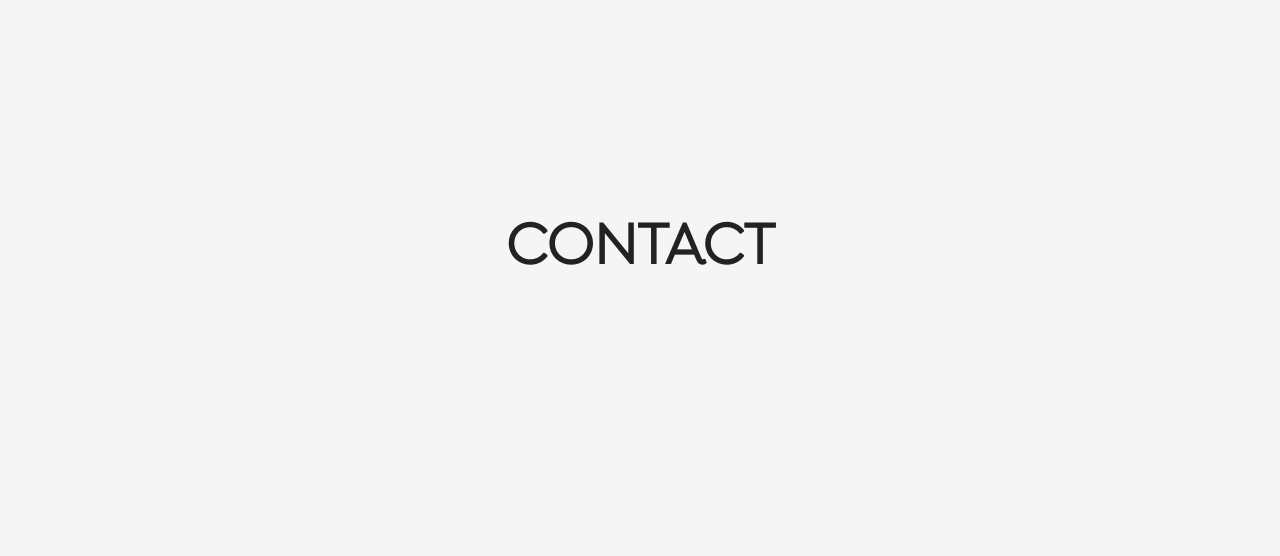
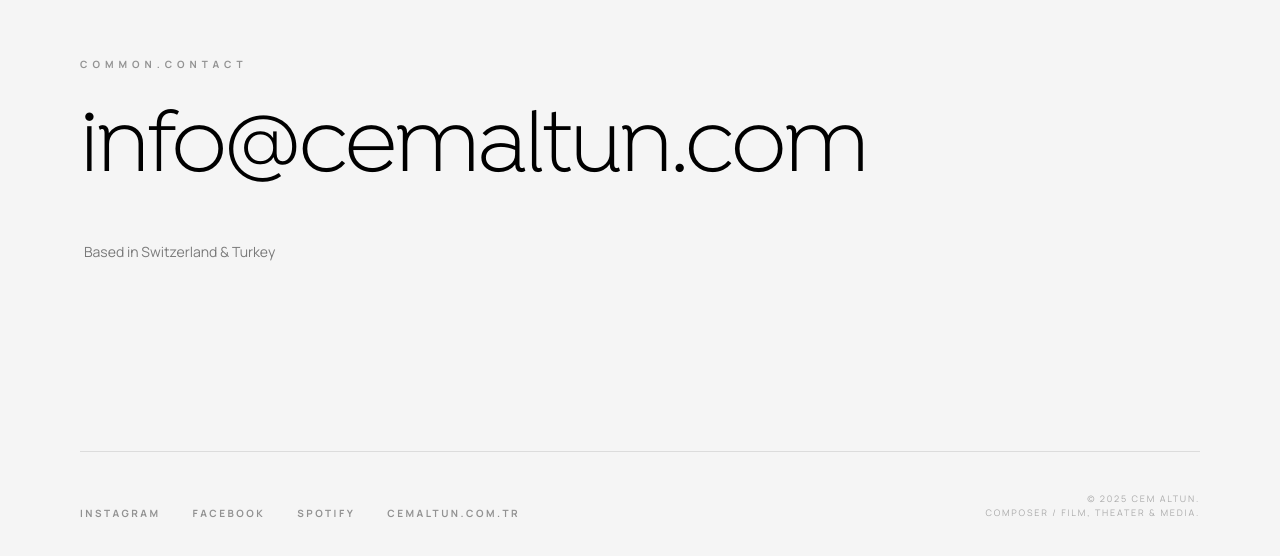
Before and after one commit to emrahburak/cemaltun.ch, a React (Vite) app: page / in a window 1280 px wide. Shown: the part 7255-7811 px from the top of the page. Built offline with nearby package versions, Linux system fonts and the light colour scheme.

Commit message:
UPDATED --Contact.tsx

```diff
--- a/src/components/Contact/index.tsx
+++ b/src/components/Contact/index.tsx
@@ -1,12 +1,80 @@
-
-import { usePageTheme } from "../../hooks/usePageTheme";
+import { useTranslation } from "react-i18next";
 
 const Contact = () => {
+  const { t } = useTranslation();
 
-  const containerRef = usePageTheme(false);
+  const email = "info@cemaltun.com";
+
+  // Cem Abi'nin gerçek verileriyle oluşturulan liste
+  const links = [
+    {
+      name: "Instagram",
+      url: "https://www.instagram.com/cem_altun/"
+    },
+    {
+      name: "Facebook",
+      url: "https://www.facebook.com/sanalozan/"
+    },
+    {
+      name: "Spotify",
+      // Buraya Sanatçı Profili linkini koyuyoruz (daha önce bulduğumuz Artist ID)
+      url: "https://open.spotify.com/artist/11iL36m7FZC8toXhnY3Qzj"
+    },
+    {
+      // Arkadaşının yaptığı siteyi domain adıyla eklemek en şık duranıdır
+      name: "cemaltun.com.tr",
+      url: "https://cemaltun.com.tr/"
+    }
+  ];
+
   return (
-    <section ref={containerRef as any} id="contact" className="w-full h-screen flex items-center justify-center bg-[#f5f5f5] text-[#222]">
-      <h2 className="text-6xl font-isidora font-bold">CONTACT</h2>
+    <section
+      id="contact"
+      className="w-full h-screen flex flex-col justify-between bg-[#f5f5f5] px-6 py-20 md:px-20 md:py-32 overflow-hidden"
+    >
+      {/* ÜST KISIM: Başlık ve Büyük E-posta */}
+      <div className="flex flex-col space-y-8 mt-10 md:mt-20">
+        <h2 className="text-[10px] font-manrope font-bold tracking-[0.5em] uppercase opacity-40 text-black">
+          {t('common.contact') || 'CONTACT'}
+        </h2>
+
+        <a
+          href={`mailto:${email}`}
+          className="block text-4xl sm:text-6xl md:text-[7vw] font-isidora font-light tracking-tight text-black hover:italic hover:opacity-70 transition-all duration-500 ease-out leading-none break-all md:break-normal"
+        >
+          {email}
+        </a>
+
+        {/* İsviçre ve Türkiye Bayraklarına atıf - Lokasyon Bilgisi */}
+        <p className="text-sm font-manrope opacity-50 pl-1 mt-4 text-black">
+          Based in Switzerland & Turkey
+        </p>
+      </div>
+
+      {/* ALT KISIM: Linkler ve Copyright */}
+      <div className="flex flex-col md:flex-row justify-between items-end gap-10 border-t border-black/10 pt-10">
+
+        {/* Linkler Listesi */}
+        <div className="flex flex-wrap gap-x-8 gap-y-4">
+          {links.map((link) => (
+            <a
+              key={link.name}
+              href={link.url}
+              target="_blank"
+              rel="noopener noreferrer"
+              className="text-[10px] font-manrope font-bold tracking-[0.25em] uppercase text-black opacity-40 hover:opacity-100 transition-opacity duration-300"
+            >
+              {link.name}
+            </a>
+          ))}
+        </div>
+
+        {/* Copyright */}
+        <div className="text-[9px] font-manrope opacity-30 tracking-[0.2em] uppercase text-black text-right leading-relaxed">
+          © {new Date().getFullYear()} Cem Altun. <br />
+          Composer / Film, Theater & Media.
+        </div>
+      </div>
     </section>
   );
 };
--- a/src/components/Listen/index.tsx
+++ b/src/components/Listen/index.tsx
@@ -3,8 +3,8 @@ import { useTranslation } from "react-i18next";
 const Listen = () => {
   const { t } = useTranslation();
 
-  // Senin verdiğin gerçek Album ID
-  const albumId = "0N4XYs6rDrRWTv5HP6wbZh";
+  // Cem Abi'nin oluşturduğu Playlist ID (Temiz ID)
+  const playlistId = import.meta.env.VITE_SPOTIFY_PLAYLIST_ID;
 
   return (
     <section
@@ -31,28 +31,31 @@ const Listen = () => {
 
           <div className="pt-4 flex justify-start">
             <a
-              href={`https://open.spotify.com/album/${albumId}`}
+              // DÜZELTME 1: Linki standart Spotify web linki yaptık
+              href={`https://open.spotify.com/playlist/${playlistId}`}
               target="_blank"
               rel="noopener noreferrer"
               className="group flex items-center gap-4 text-[10px] font-manrope font-bold tracking-[0.2em] uppercase text-black"
             >
               <span className="w-10 h-[1px] bg-black transition-all duration-500 group-hover:w-16"></span>
-              Spotify
+              Open in Spotify
             </a>
           </div>
         </div>
 
-        {/* SAĞ TARAF: Album Embed (Çalışan Oynatıcı) */}
+        {/* SAĞ TARAF: Playlist Embed */}
         <div className="lg:col-span-7 w-full h-[500px] md:h-[650px]">
           <iframe
             style={{ borderRadius: "12px" }}
-            src={`https://open.spotify.com/embed/album/${albumId}?utm_source=generator&theme=0`}
+            // DÜZELTME 2: Standart Embed URL yapısı (/embed/playlist/)
+            src={`https://open.spotify.com/embed/playlist/${playlistId}?utm_source=generator&theme=0`}
             width="100%"
             height="100%"
             frameBorder="0"
+            // allow özellikleri tam, burası doğru
             allow="autoplay; clipboard-write; encrypted-media; fullscreen; picture-in-picture"
             loading="lazy"
-            title="Spotify Album"
+            title="Spotify Playlist"
           ></iframe>
         </div>
 
```
Also changed, not shown: 1 other file (tests, documents, lock files or other folders).
